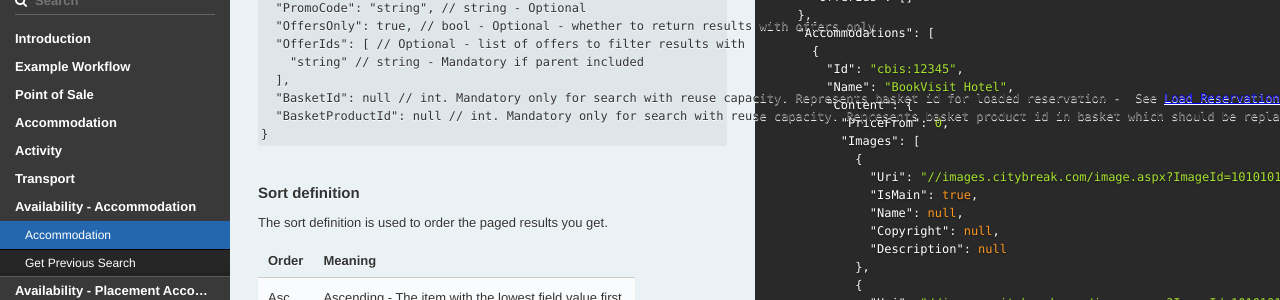
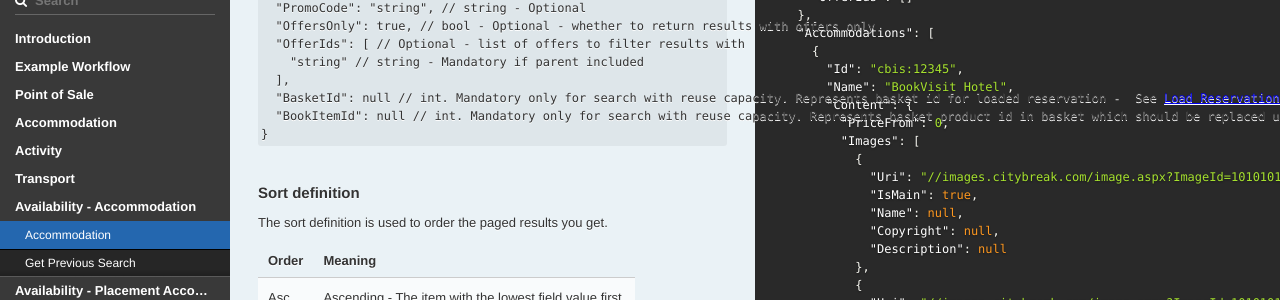
Before and after one commit to visit/galaxy-docs, a Jekyll site: the page built from index.md, in a window 1280 px wide and 900 px high, scrolled down 31504 px. Shown: the part 151-451 px from the top of the window. Built offline with Jekyll 4.4.1, drawn with Linux system fonts in a browser that asks for light colours; our own code applies the rules of GitHub Pages for plain Markdown files; some of the changed text lies outside the part shown.

Commit message:
renaming

```diff
--- a/_includes/availability-accommodation.md
+++ b/_includes/availability-accommodation.md
@@ -341,7 +341,7 @@ Accept-Language | The language culture (e.g en-us)
     "string" // string - Mandatory if parent included
   ],
   "BasketId": null // int. Mandatory only for search with reuse capacity. Represents basket id for loaded reservation -  See <a href="#load-reservation-to-basket-for-edit">Load Reservation to Basket for Edit</a>
-  "BasketProductId": null // int. Mandatory only for search with reuse capacity. Represents basket product id in basket which should be replaced using reuse capacity.
+  "BookItemId": null // int. Mandatory only for search with reuse capacity. Represents basket product id in basket which should be replaced using reuse capacity.
 }
 </code>
 
--- a/_includes/availability-activity.md
+++ b/_includes/availability-activity.md
@@ -343,7 +343,7 @@ Accept-Language | The language culture (e.g en-us)
   },
   "PromoCode": "string",  // string - Optional
   "BasketId": null // int. Mandatory only for search with reuse capacity. Represents basket id for loaded reservation -  See <a href="#load-reservation-to-basket-for-edit">Load Reservation to Basket for Edit</a>
-  "BasketProductId": null // int. Mandatory only for search with reuse capacity. Represents basket product id in basket which should be replaced using reuse capacity.
+  "BookItemId": null // int. Mandatory only for search with reuse capacity. Represents basket product id in basket which should be replaced using reuse capacity.
 }
 </code>
 
--- a/_includes/availability-noplacementaccommodation.md
+++ b/_includes/availability-noplacementaccommodation.md
@@ -333,7 +333,7 @@ Accept-Language | The language culture (e.g en-us)
     "string" // string - Mandatory if parent included
   ],
   "BasketId": null // int. Mandatory only for search with reuse capacity. Represents basket id for loaded reservation -  See <a href="#load-reservation-to-basket-for-edit">Load Reservation to Basket for Edit</a>
-  "BasketProductId": null // int. Mandatory only for search with reuse capacity. Represents basket product id in basket which should be replaced using reuse capacity.
+  "BookItemId": null // int. Mandatory only for search with reuse capacity. Represents basket product id in basket which should be replaced using reuse capacity.
 }
 </code>
 
--- a/_includes/availability-transport.md
+++ b/_includes/availability-transport.md
@@ -931,7 +931,7 @@ Accept-Language | The language culture (e.g en-us)
   ],
   "PromoCode": "string", // string - Optional
   "BasketId": null // int. Mandatory only for search with reuse capacity. Represents basket id for loaded reservation -  See <a href="#load-reservation-to-basket-for-edit">Load Reservation to Basket for Edit</a>
-  "BasketProductId": null // int. Mandatory only for search with reuse capacity. Represents basket product id in basket which should be replaced using reuse capacity.
+  "BookItemId": null // int. Mandatory only for search with reuse capacity. Represents basket product id in basket which should be replaced using reuse capacity.
 }
 </code>
 
```
